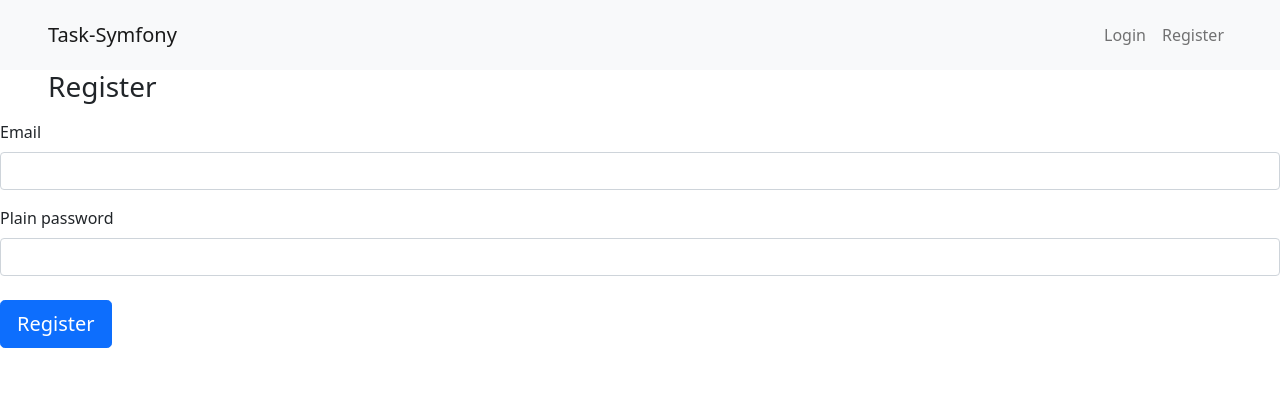
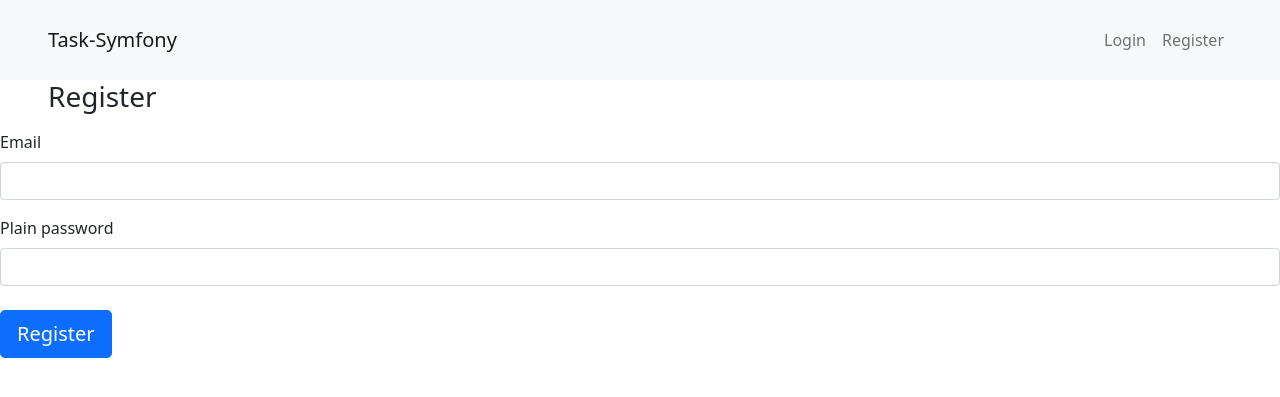
Before and after one commit to astrasz/task-symfony, a Symfony app: template templates/registration/register.html.twig in a window 1280 px wide. Shown: the top 397 px of the page. Run offline with Twig, Linux system fonts and the light colour scheme; the template is opened without the code that fills it, so the values that code supplies are empty; form fields are guessed from the names that the template uses; some libraries are stand-ins or nearby versions.

Commit message:
Reedit .gitignore

```diff
--- a/src/Kernel.php
+++ b/src/Kernel.php
@@ -11,12 +11,6 @@ use Symfony\Component\Routing\Loader\Configurator\RoutingConfigurator;
 class Kernel extends BaseKernel
 {
     use MicroKernelTrait;
-
-    // public function registerBundles()
-    // {
-    //     return new Knp\Bundle\PaginatorBundle\KnpPaginatorBundle();
-
-    // }
 
     protected function configureContainer(ContainerConfigurator $container): void
     {
--- a/templates/base.html.twig
+++ b/templates/base.html.twig
@@ -9,7 +9,7 @@
   <body>
     <nav
       class="navbar navbar-expand-lg navbar-light bg-light"
-      style="height: 70px;"
+      style="height: 80px;"
     >
       <p class="my-5 mx-5">
       <a class="navbar-brand" href="/">Task-Symfony</a>
```
Also changed, not shown: 1 other file.
